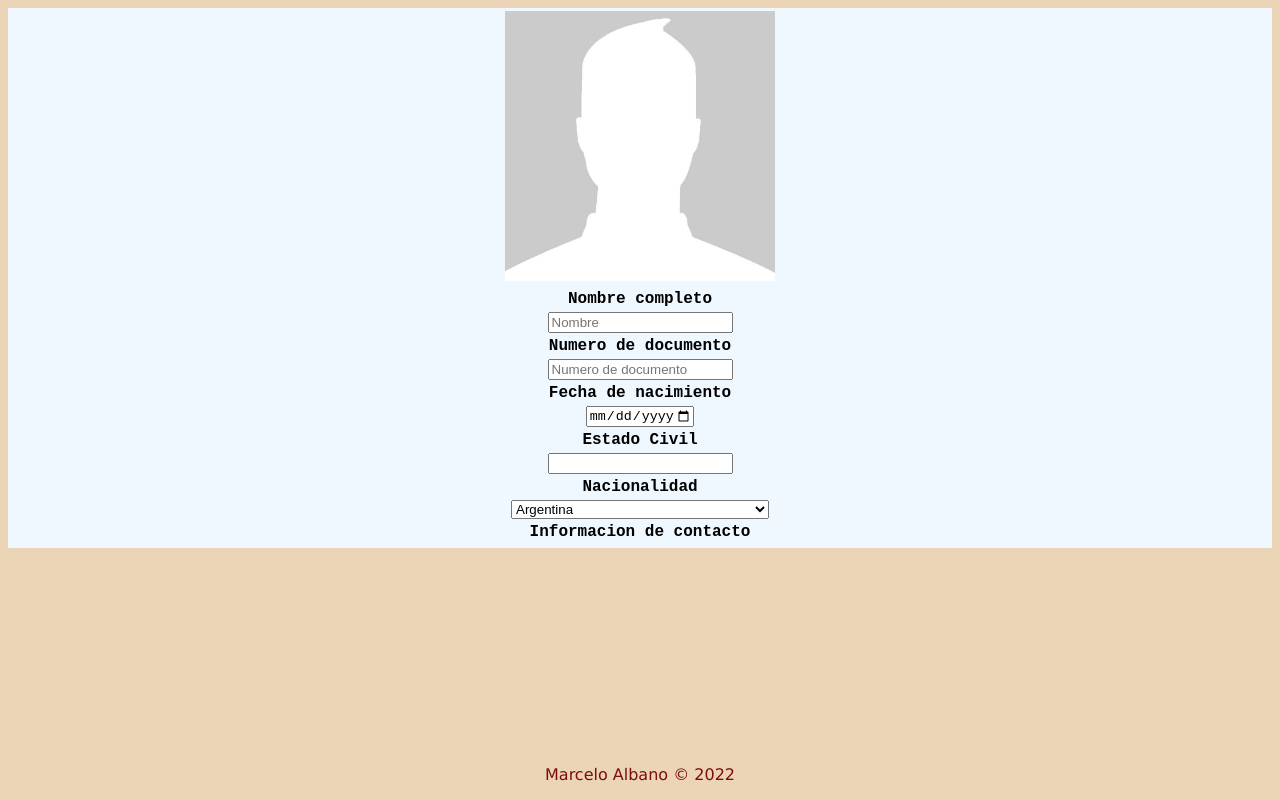
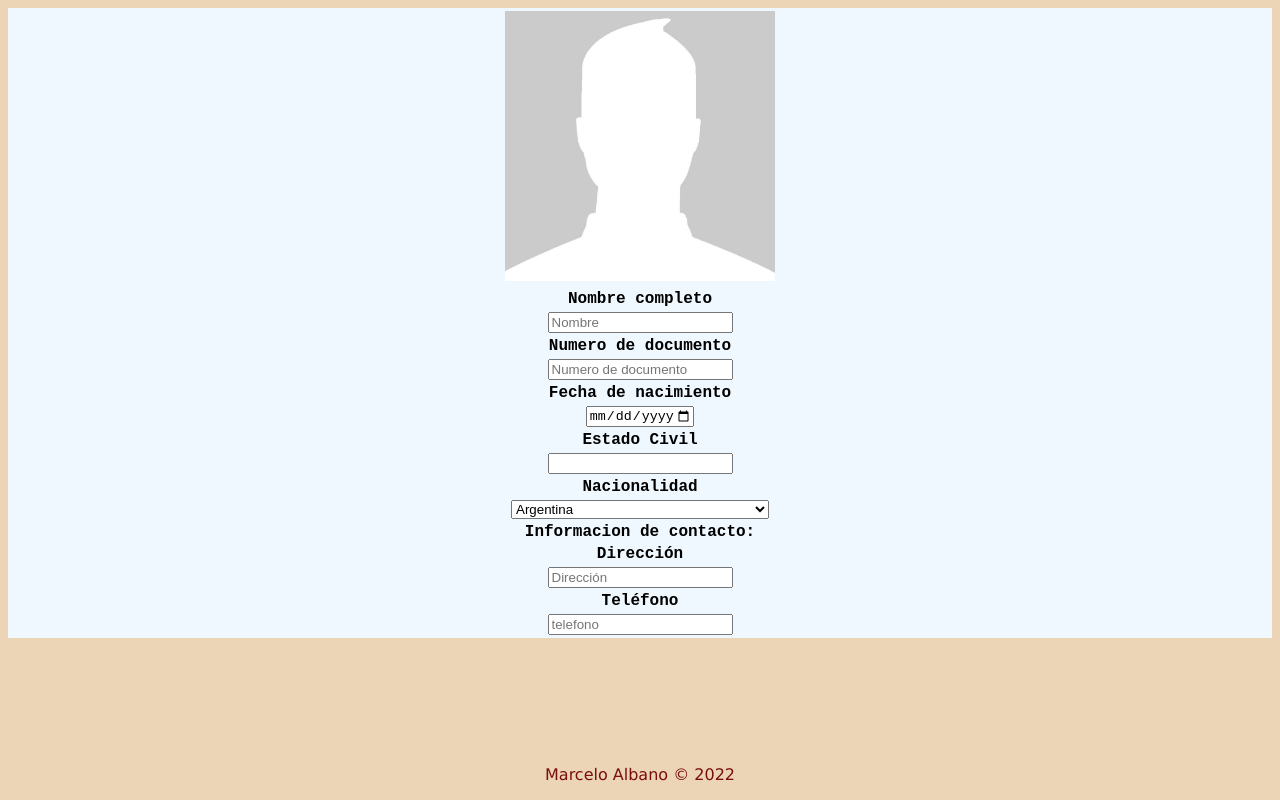
Before and after one commit to ElPochoclero2012/Modulo-HTML---CSS---Bootcamp-Full-Stack-en-Javascript---Dev-Place, a plain HTML site: page Dia 2/Problemas Individuales/Problema 2 crear maqueta CV web/index.html in a window 1280 px wide. Drawn offline with Linux system fonts and the light colour scheme.

Commit message:
Update index.html

```diff
--- a/Dia 2/Problemas Individuales/Problema 2 crear maqueta CV web/index.html
+++ b/Dia 2/Problemas Individuales/Problema 2 crear maqueta CV web/index.html
@@ -292,10 +292,19 @@
                     </th>
                 </tr>
                 <tr>
-                    <th>Informacion de contacto</th>
+                    <th>Informacion de contacto: </th>
                 </tr>
                 <tr>
-                    <th></th>
+                    <th>Dirección</th>
+                </tr>
+                <tr>
+                    <th><input type="text" id="direccion" name="direccion" placeholder="Dirección"></th>
+                </tr>
+                <tr>
+                    <th>Teléfono</th>
+                </tr>
+                <tr>
+                    <th><input type="text" id="telefono" name="telefono" placeholder="telefono"></th>
                 </tr>
             </thead>
         </table>
```
